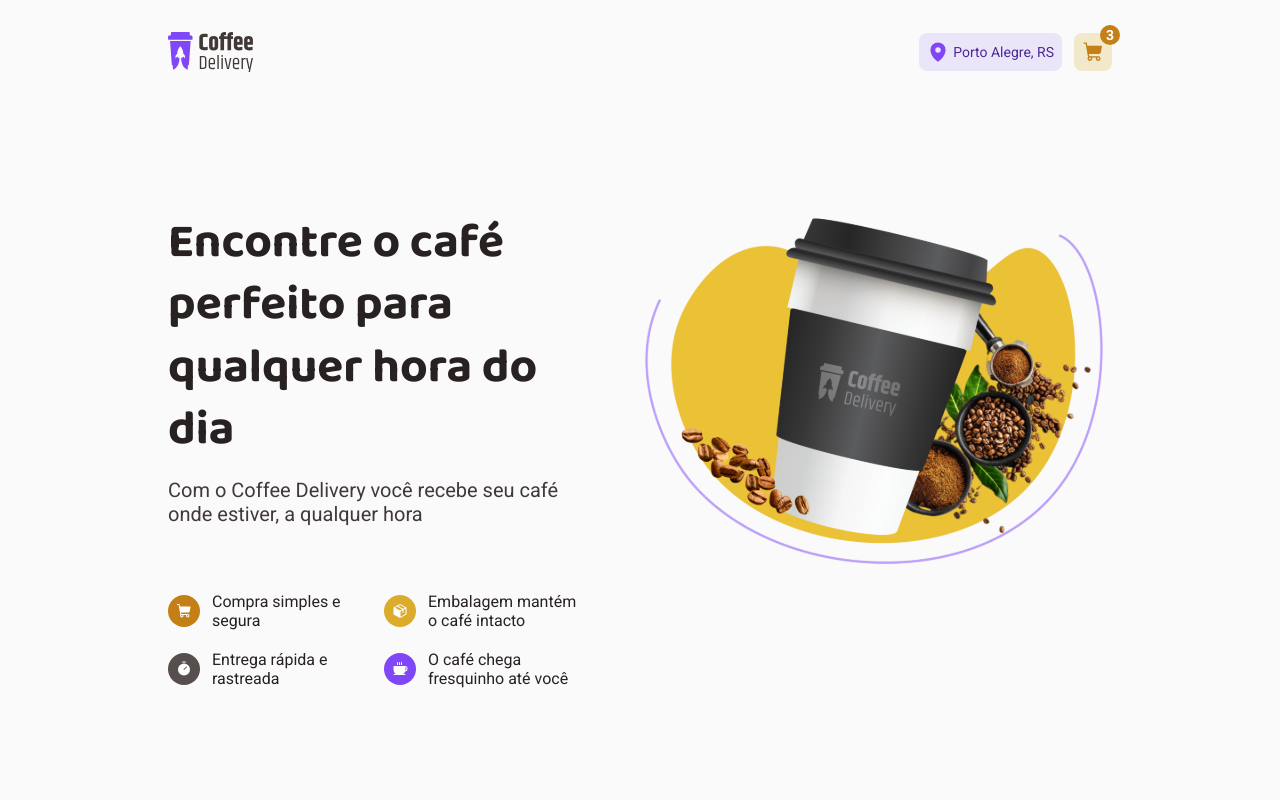
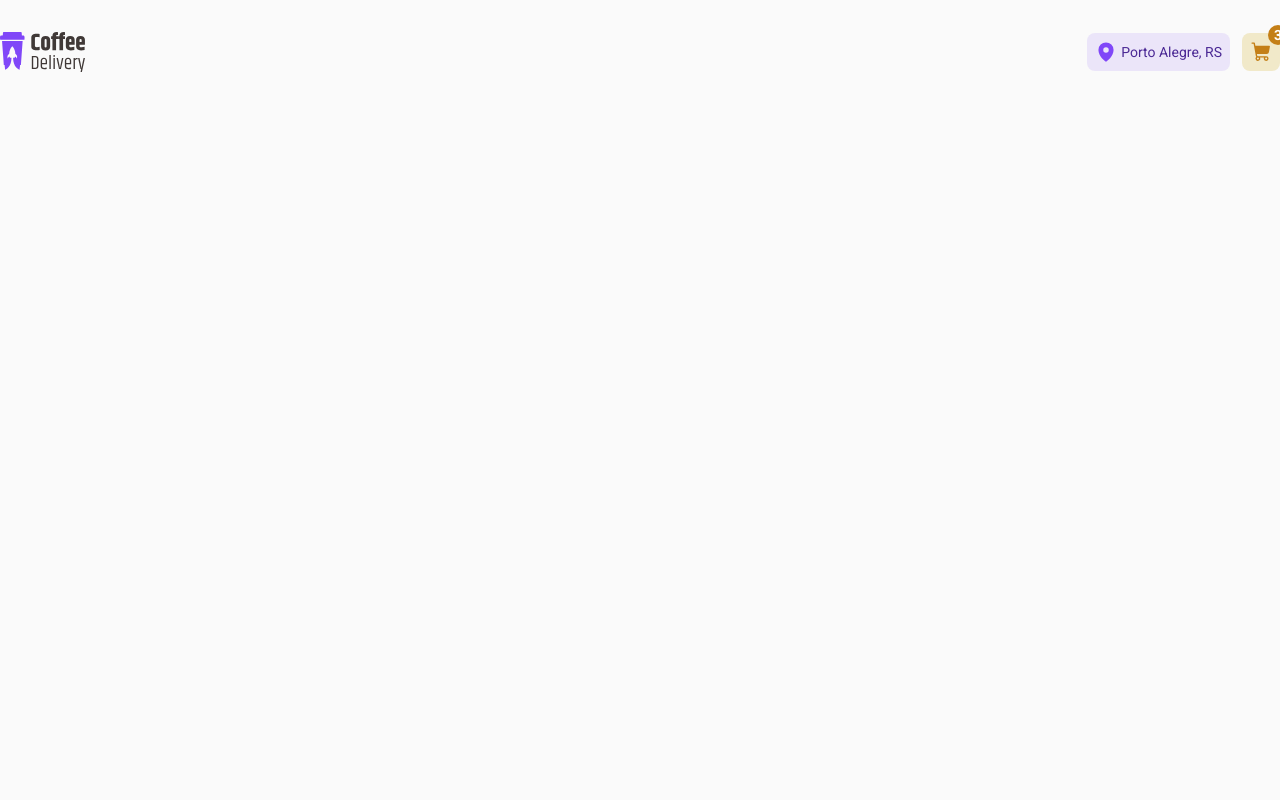
Before and after one commit to lucas-ssv/coffee-delivery-challenge, a React (Vite) app: page /checkout in a window 1280 px wide. Shown: the top 800 px of the page. Built offline with nearby package versions, Linux system fonts and the light colour scheme.

Commit message:
feat: add AppRoutes

```diff
--- a/src/App.tsx
+++ b/src/App.tsx
@@ -1,13 +1,16 @@
 import { ThemeProvider } from "styled-components"
 import { defaultTheme } from "./styles/theme"
 import { GlobalStyles } from "./styles/global"
-import { Home } from "./pages/Home"
+import { AppRoutes } from "./routes/app.routes"
+import { BrowserRouter } from "react-router-dom"
 
 export function App() {
   return (
-    <ThemeProvider theme={defaultTheme}>
-      <Home />
-      <GlobalStyles />
-    </ThemeProvider>
+    <BrowserRouter>
+      <ThemeProvider theme={defaultTheme}>
+        <AppRoutes />
+        <GlobalStyles />
+      </ThemeProvider>
+    </BrowserRouter>
   )
 }
--- /dev/null
+++ b/src/pages/Checkout/index.tsx
@@ -0,0 +1,10 @@
+import { Header } from "../../components/Header";
+import { CheckoutContainer } from "./styles";
+
+export function Checkout() {
+  return (
+    <CheckoutContainer>
+      <Header />
+    </CheckoutContainer>
+  )
+}
--- /dev/null
+++ b/src/pages/Checkout/styles.ts
@@ -0,0 +1,3 @@
+import styled from "styled-components";
+
+export const CheckoutContainer = styled.main``
--- /dev/null
+++ b/src/routes/app.routes.tsx
@@ -0,0 +1,12 @@
+import { Route, Routes } from "react-router-dom";
+import { Home } from "../pages/Home";
+import { Checkout } from "../pages/Checkout";
+
+export function AppRoutes() {
+  return (
+    <Routes>
+      <Route path="/" element={<Home />} />
+      <Route path="/checkout" element={<Checkout />} />
+    </Routes>
+  )
+}
```
